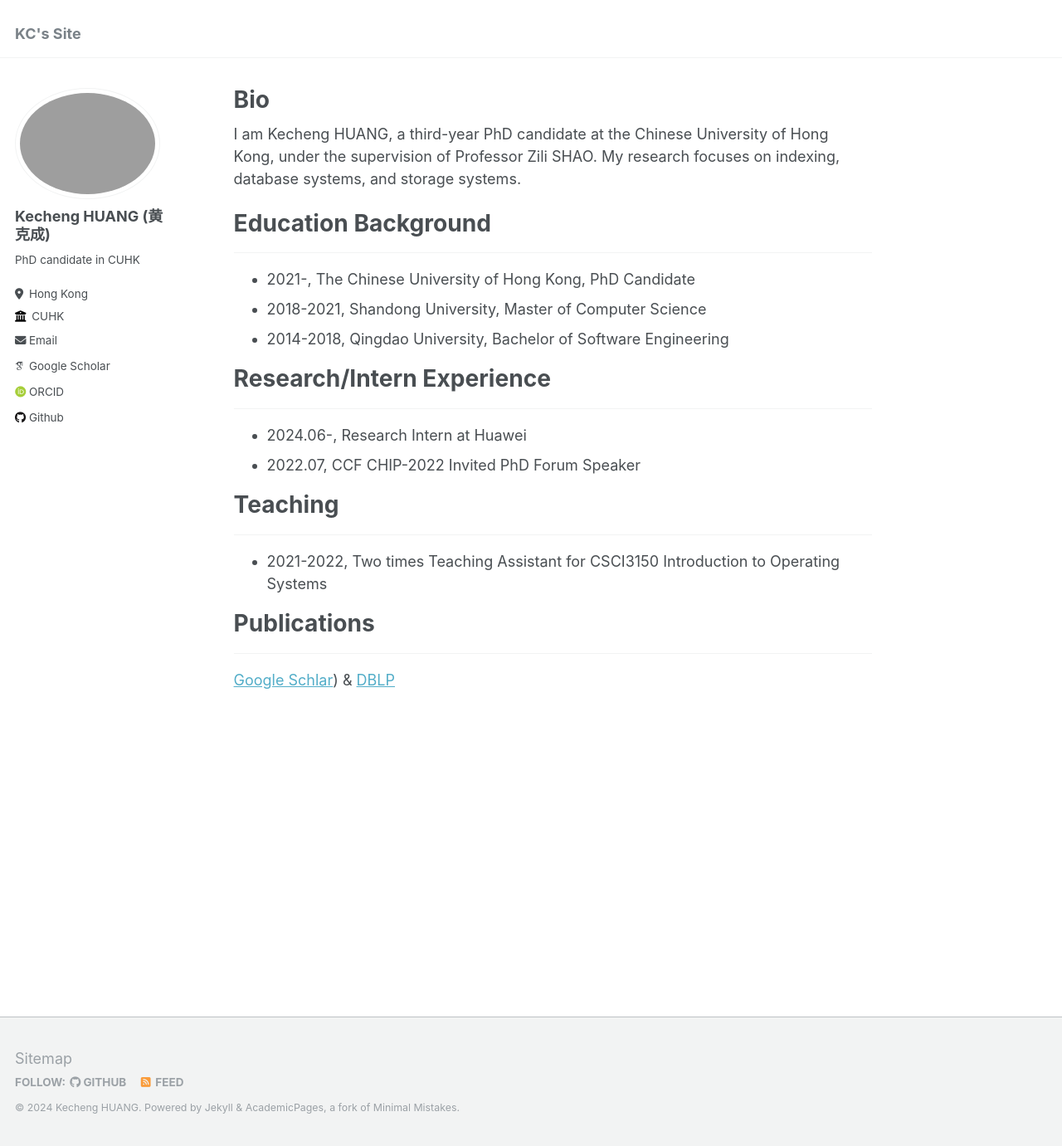
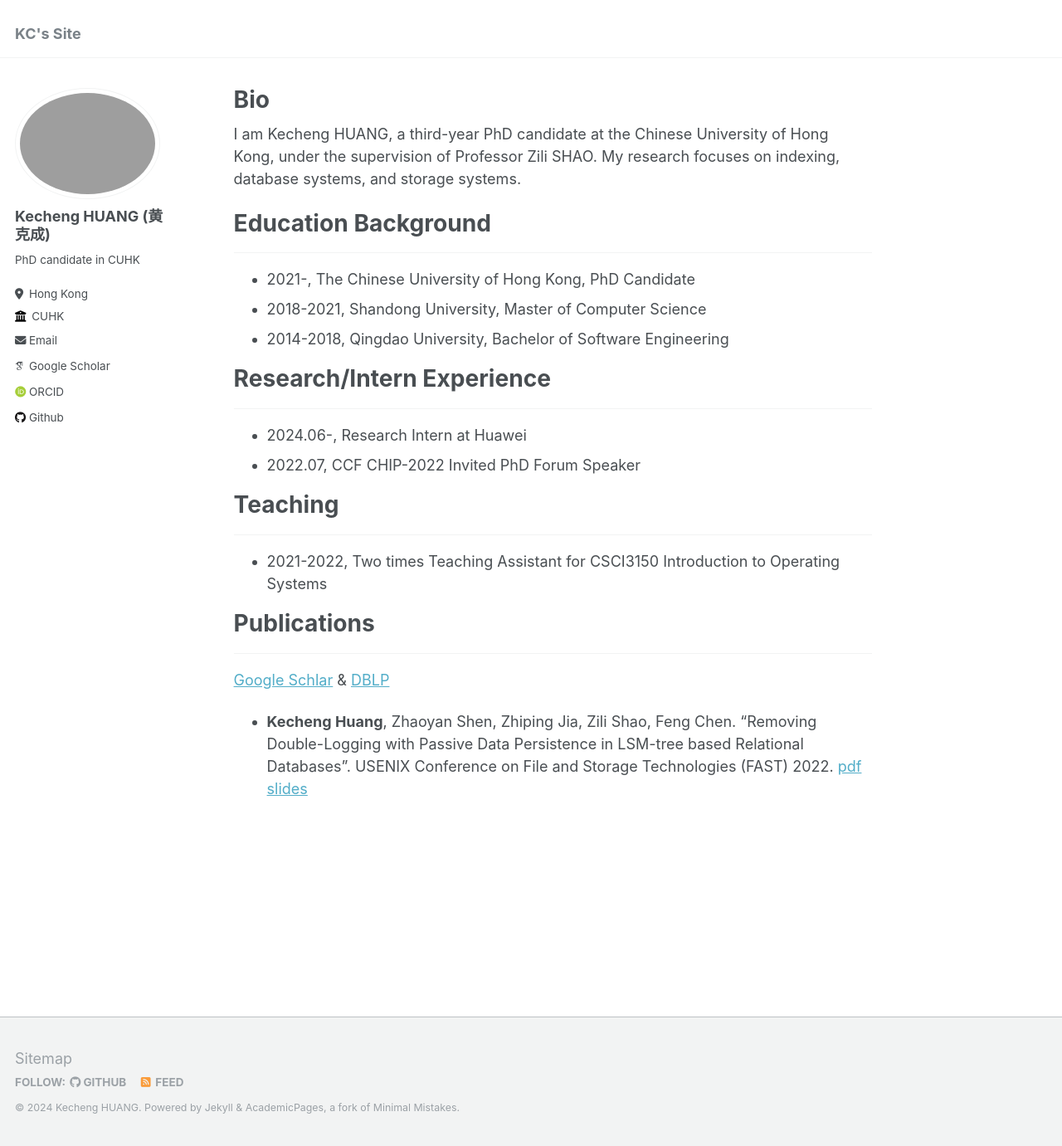
Before and after one commit to ericaloha/ericaloha.github.io, a Jekyll site: the page built from _pages/about.md, in a window 1280 px wide and 1381 px high. Shown: the whole window at 83% size. Built offline with Jekyll 4.4.1, drawn with Linux system fonts in a browser that asks for light colours; some web fonts are replaced.

Commit message:
Update about.md

```diff
--- a/_pages/about.md
+++ b/_pages/about.md
@@ -33,4 +33,7 @@ I am Kecheng HUANG, a third-year PhD candidate at the Chinese University of Hong
 
 ---
 
-[Google Schlar](https://scholar.google.com/citations?user=rPhW368AAAAJ&hl))  & [DBLP](https://dblp.org/pid/295/7080.html)
+[Google Schlar](https://scholar.google.com/citations?user=rPhW368AAAAJ&hl)  & [DBLP](https://dblp.org/pid/295/7080.html)
+
+
+- **Kecheng Huang**, Zhaoyan Shen, Zhiping Jia, Zili Shao, Feng Chen. "Removing Double-Logging with Passive Data Persistence in LSM-tree based Relational Databases". USENIX Conference on File and Storage Technologies (FAST) 2022. [pdf](https://www.usenix.org/system/files/fast22-huang.pdf) [slides](https://www.usenix.org/system/files/fast22_slides_huang.pdf)
```
